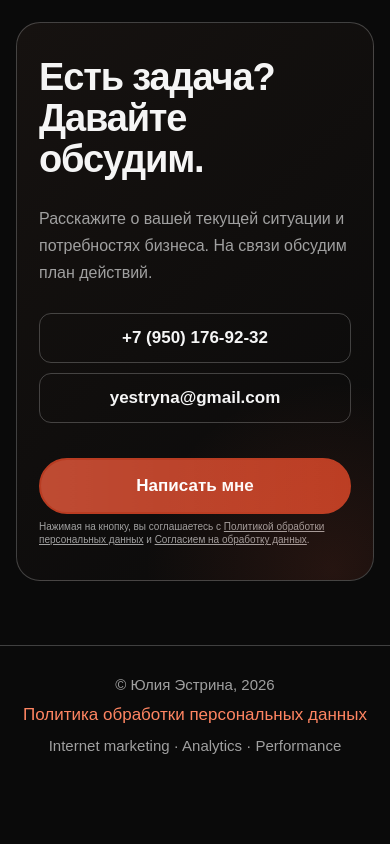
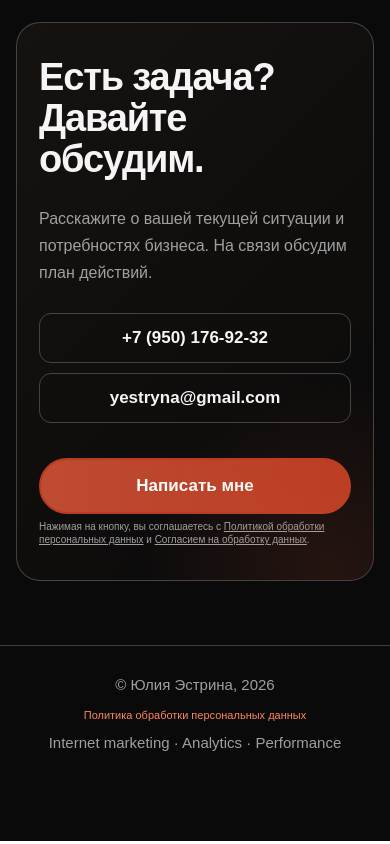
Before and after one commit to yestryna/yesrtyna.github.io, a plain HTML site: page index.html in a window 390 px wide. Shown: the part 8646-9490 px from the top of the page. Drawn offline with Linux system fonts and the light colour scheme.

Commit message:
Update index.html

```diff
--- a/index.html
+++ b/index.html
@@ -1336,7 +1336,7 @@ document.addEventListener('DOMContentLoaded',t_setvisRecs);}})();</script>
                   /* ===== 6. ФУТЕР — вертикально, по центру, крупнее ===== */
                   .julia-footer { padding: 30px 0 90px; } /* место под кнопку "наверх" */
                   .julia-footer-inner { flex-direction: column; align-items: center; text-align: center; gap: 12px; font-size: 15px; }
-                  .julia-footer-inner a { font-size: 17px; }
+                  .julia-footer-inner a { font-size: 11px; }
 
                   /* Кнопка "Наверх" — только стрелка, без кружка */
                   .julia-totop {
```
